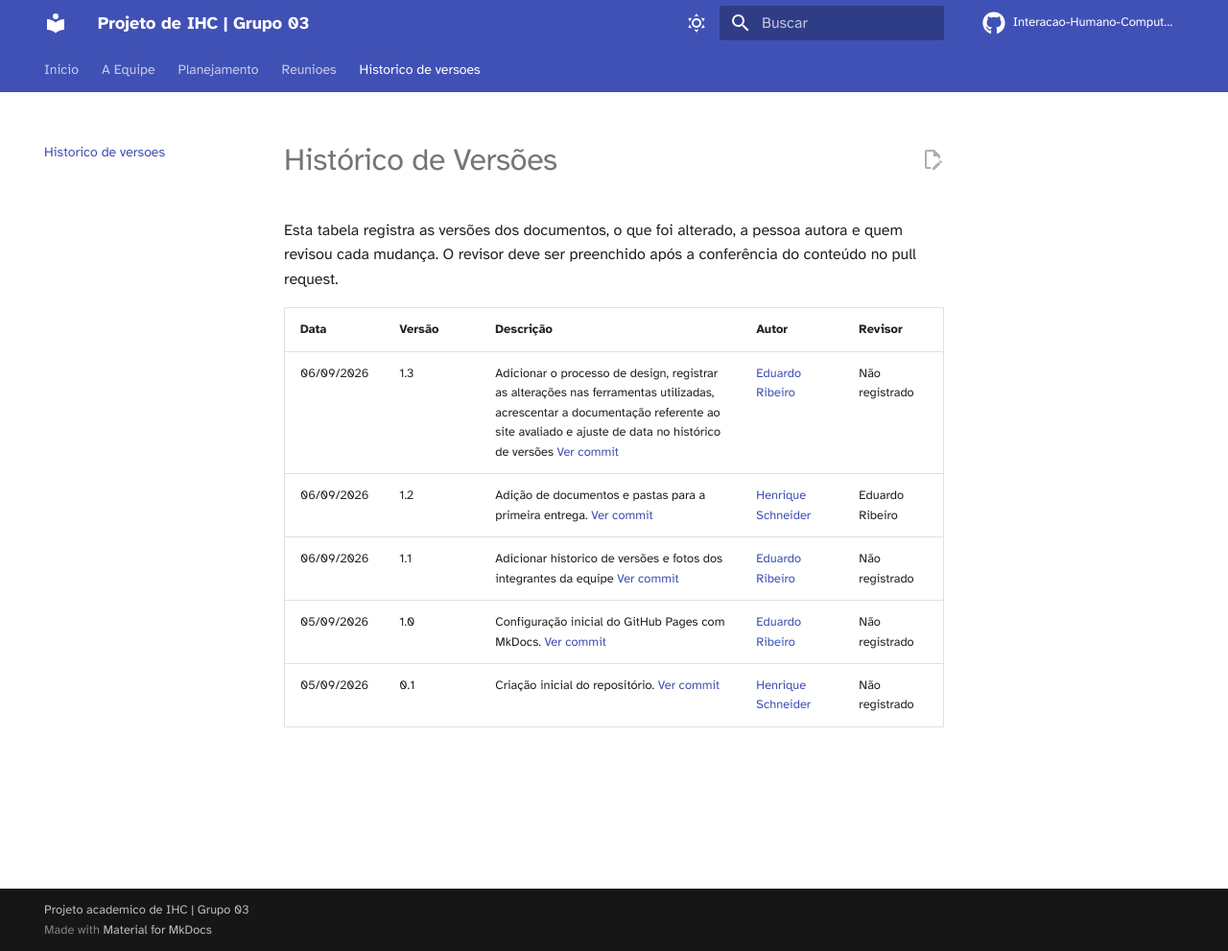
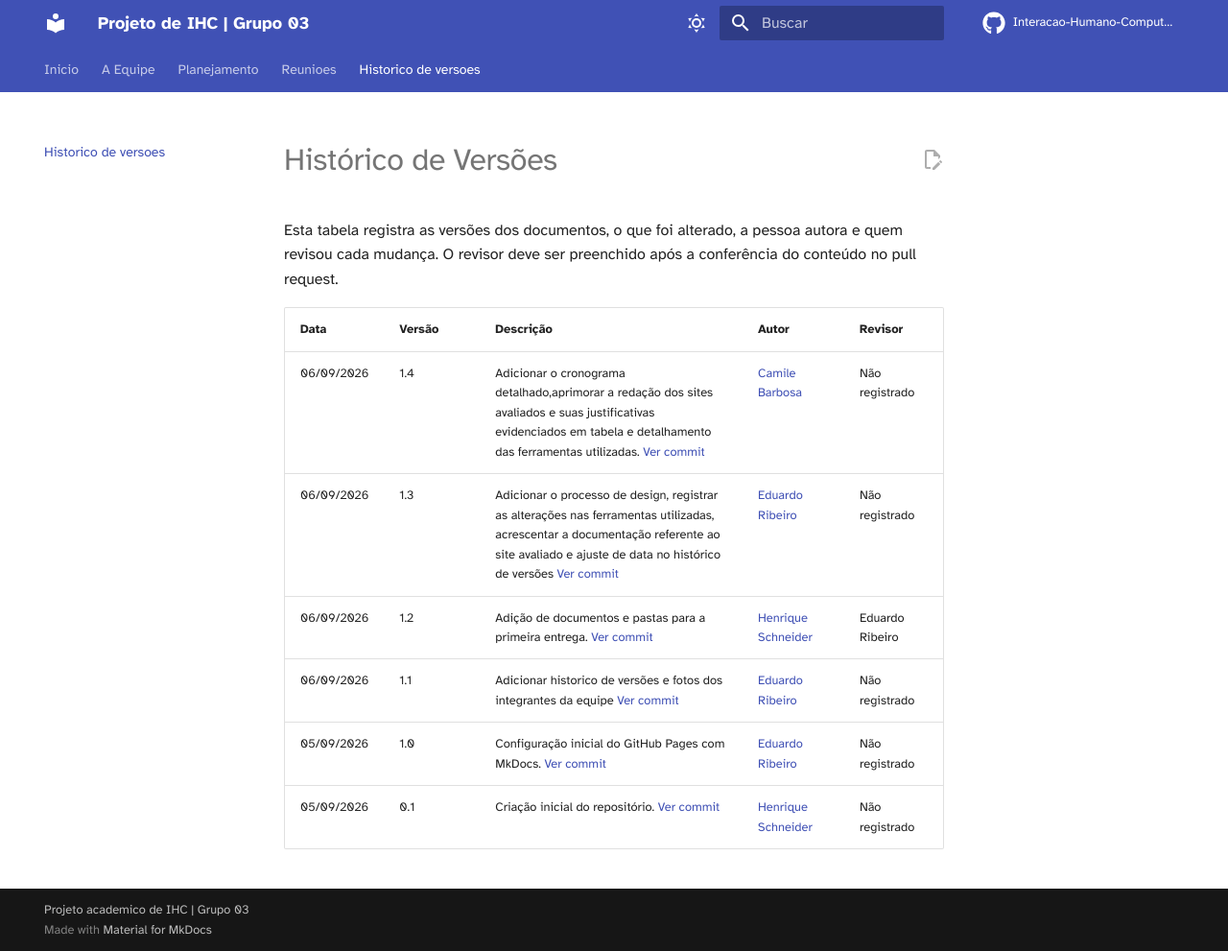
Before and after one commit to Interacao-Humano-Computador/2026.2-Grupo03, an MkDocs documentation site: the page built from docs/historico-versoes.md, in a window 1280 px wide and 991 px high. Shown: the whole window at 96% size. Built offline with MkDocs 1.6.1 and Material for MkDocs 9.7.7, drawn with Linux system fonts in a browser that asks for light colours; comment, search, counter and statistics services are not loaded.

Commit message:
Update historico-versoes.md
Adição no histórivo de versões

```diff
--- a/docs/historico-versoes.md
+++ b/docs/historico-versoes.md
@@ -4,6 +4,7 @@ Esta tabela registra as versões dos documentos, o que foi alterado, a pessoa au
 
 | Data | Versão | Descrição | Autor | Revisor |
 | --- | --- | --- | --- | --- |
+| 06/09/2026  | 1.4 | Adicionar o cronograma detalhado,aprimorar a redação dos sites avaliados e suas justificativas evidenciados em tabela e detalhamento das ferramentas utilizadas. [Ver commit](https://github.com/Interacao-Humano-Computador/2026.2-Grupo03/commit/b35dc60e07239bd1fc878fb9400cb8de905b8d01) | [Camile Barbosa](https://github.com/Camile0318) | Não registrado |
 | 06/09/2026  | 1.3 | Adicionar o processo de design, registrar as alterações nas ferramentas utilizadas, acrescentar a documentação referente ao site avaliado e ajuste de data no histórico de versões  [Ver commit](https://github.com/Interacao-Humano-Computador/2026.2-Grupo03/commit/7f93ba5b5b3bb62099692a477f76390dc31716fd) | [Eduardo Ribeiro](https://github.com/EduardoRGS) | Não registrado |
 | 06/09/2026  | 1.2 | Adição de documentos e pastas para a primeira entrega. [Ver commit](https://github.com/Interacao-Humano-Computador/2026.2-Grupo03/commit/9ad73b1536c998a94fb9b271d3c089a9cff184d7) | [Henrique Schneider](https://github.com/SchneiderCode1) | Eduardo Ribeiro |
 | 06/09/2026 | 1.1 | Adicionar historico de versões e fotos dos integrantes da equipe [Ver commit](https://github.com/Interacao-Humano-Computador/2026.2-Grupo03/commit/ba2666a6057d818b323dcef195885d2cc198c9d5) | [Eduardo Ribeiro](https://github.com/EduardoRGS) | Não registrado |
```
